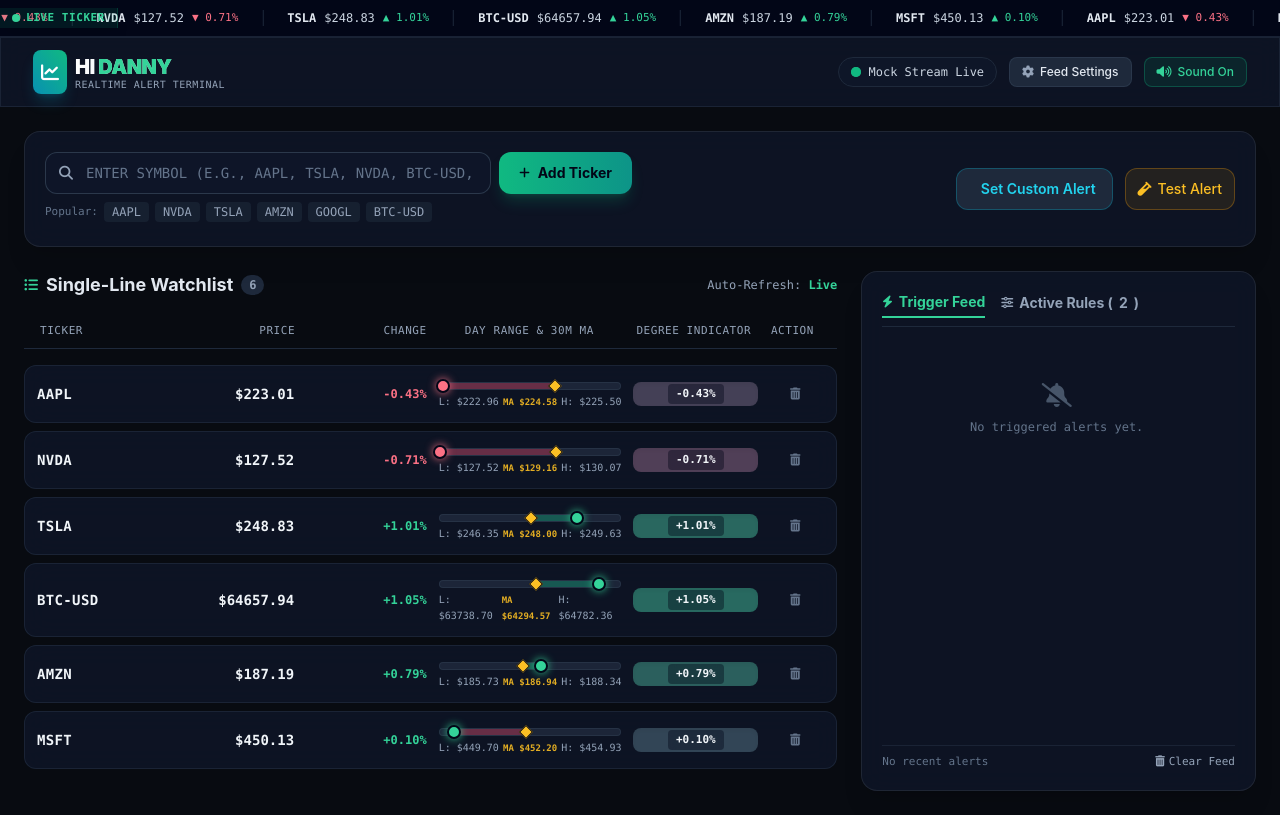
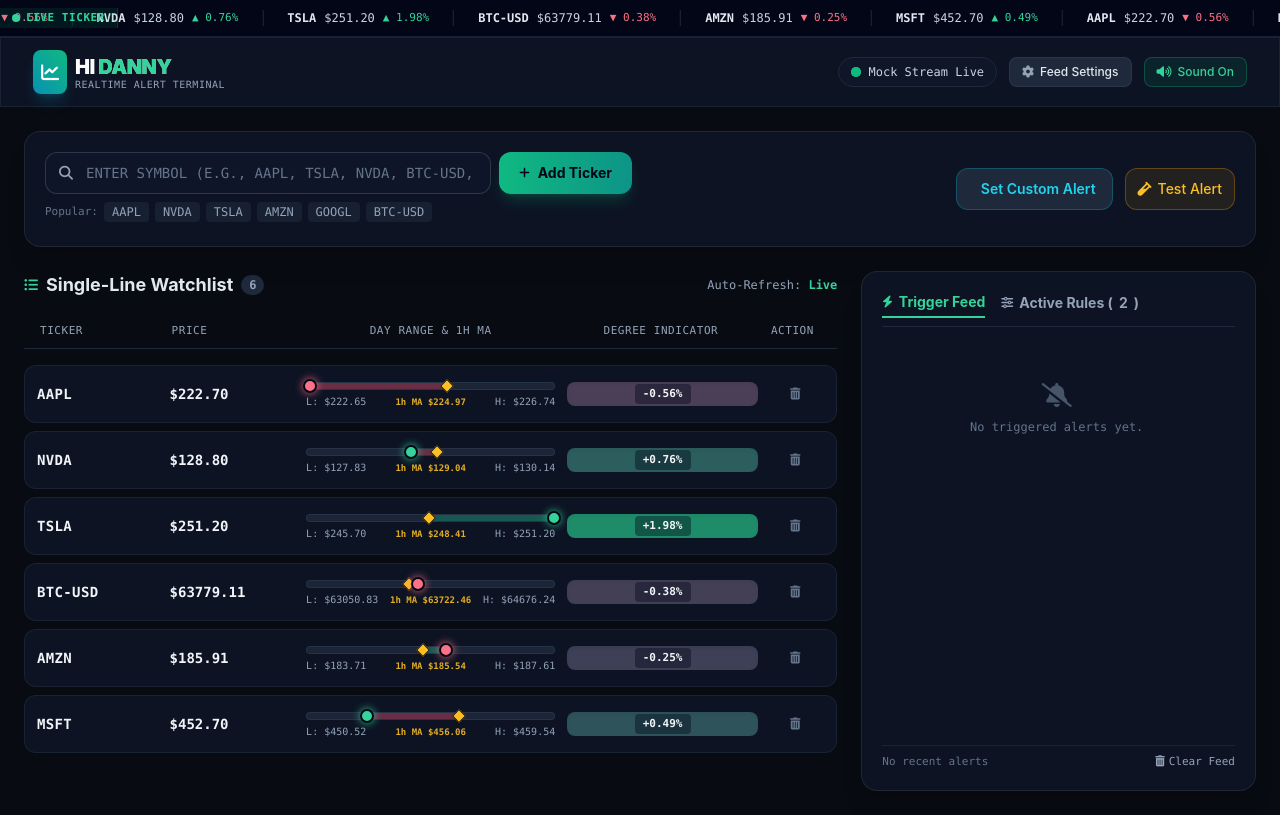
Before and after one commit to decibel08/stock-terminal, a plain HTML site: page index.html in a window 1280 px wide. Drawn offline with nearby package versions, Linux system fonts and the light colour scheme.

Commit message:
better spacing

```diff
--- a/index.html
+++ b/index.html
@@ -190,10 +190,9 @@
                 <!-- Watchlist Table Header -->
                 <div class="hidden sm:grid grid-cols-12 gap-2 px-4 py-2 text-[11px] font-mono text-slate-400 uppercase tracking-wider border-b border-slate-800">
                     <div class="col-span-2">Ticker</div>
-                    <div class="col-span-2 text-right">Price</div>
-                    <div class="col-span-2 text-right">Change</div>
-                    <div class="col-span-3 text-center">Day Range & 30m MA</div>
-                    <div class="col-span-2 text-center">Degree Indicator</div>
+                    <div class="col-span-2 text-left">Price</div>
+                    <div class="col-span-4 text-center">Day Range & 1h MA</div>
+                    <div class="col-span-3 text-center">Degree Indicator</div>
                     <div class="col-span-1 text-center">Action</div>
                 </div>
 
@@ -422,7 +421,7 @@
                     stock.openPrice = data.pc || data.o || stock.openPrice;
                     stock.changePct = ((data.c - stock.openPrice) / stock.openPrice) * 100;
                     stock.history.push(data.c);
-                    if (stock.history.length > 30) stock.history.shift();
+                    if (stock.history.length > 60) stock.history.shift();
 
                     evaluateAlertRules(stock);
                 }
@@ -467,7 +466,7 @@
                                     stock.low = Math.min(stock.low, trade.p);
                                     stock.changePct = ((trade.p - stock.openPrice) / stock.openPrice) * 100;
                                     stock.history.push(trade.p);
-                                    if (stock.history.length > 30) stock.history.shift();
+                                    if (stock.history.length > 60) stock.history.shift();
 
                                     evaluateAlertRules(stock);
                                 }
@@ -547,7 +546,7 @@
             const history = [];
             let current = basePrice;
 
-            for (let i = 0; i < 25; i++) {
+            for (let i = 0; i < 50; i++) {
                 const variation = (Math.random() - 0.49) * (basePrice * 0.008);
                 current = Math.max(1, current + variation);
                 history.push(current);
@@ -592,6 +591,9 @@
             AppState.alertRules.forEach(rule => {
                 if (rule.symbol !== stock.symbol) return;
 
+                // Skip triggering if rule has already fired in this session
+                if (rule.triggeredInSession) return;
+
                 let triggered = false;
                 let message = '';
 
@@ -610,6 +612,7 @@
                 }
 
                 if (triggered) {
+                    rule.triggeredInSession = true; // Mark as fired once for this session
                     triggerAlertEffects(rule, stock, message);
                 }
             });
@@ -725,7 +728,6 @@
                 const isPositive = stock.changePct >= 0;
                 const shadedBg = getDegreeShade(stock.changePct);
 
-                // Calculate 30-min Moving Average & Range positioning
                 const maVal = stock.history && stock.history.length > 0
                     ? stock.history.reduce((sum, val) => sum + val, 0) / stock.history.length
                     : stock.price;
@@ -744,33 +746,26 @@
                 card.innerHTML = `
                     <div class="grid grid-cols-12 gap-2 items-center">
                         <!-- Ticker Symbol -->
-                        <div class="col-span-4 sm:col-span-2 flex items-center gap-2">
+                        <div class="col-span-3 sm:col-span-2 flex items-center gap-1.5">
                             <span class="font-bold text-slate-100 text-sm tracking-wide">${stock.symbol}</span>
                         </div>
 
                         <!-- Price -->
-                        <div class="col-span-4 sm:col-span-2 text-right">
+                        <div class="col-span-3 sm:col-span-2 text-left">
                             <span class="font-bold text-slate-100 text-sm">$${stock.price.toFixed(2)}</span>
                         </div>
 
-                        <!-- % Change -->
-                        <div class="col-span-4 sm:col-span-2 text-right">
-                            <span class="font-bold ${isPositive ? 'text-emerald-400' : 'text-rose-400'}">
-                                ${isPositive ? '+' : ''}${stock.changePct.toFixed(2)}%
-                            </span>
-                        </div>
-
-                        <!-- Session High / Low Range with 30-Min Moving Average Indicator Bar -->
-                        <div class="hidden sm:flex flex-col justify-center sm:col-span-3 px-1">
+                        <!-- Session High / Low Range with 1-Hour Moving Average Indicator Bar -->
+                        <div class="hidden sm:flex flex-col justify-center sm:col-span-4 px-1">
                             <div class="relative w-full h-2 bg-slate-800/90 rounded-full border border-slate-700/50 my-1 overflow-visible">
                                 <!-- Momentum Highlight Bar (between MA and Current Price) -->
                                 <div class="absolute top-0 bottom-0 ${pricePct >= maPct ? 'bg-emerald-500/35' : 'bg-rose-500/35'} rounded-full transition-all duration-300"
                                      style="left: ${Math.min(pricePct, maPct)}%; width: ${Math.max(2, Math.abs(pricePct - maPct))}%;"></div>
 
-                                <!-- 30-Min MA Marker (Amber Diamond Pip) -->
+                                <!-- 1-Hour MA Marker (Amber Diamond Pip) -->
                                 <div class="absolute top-1/2 -translate-y-1/2 -translate-x-1/2 w-2.5 h-2.5 bg-amber-400 rotate-45 border border-slate-950 shadow-sm z-10 transition-all duration-300"
                                      style="left: ${maPct}%;"
-                                     title="30m Moving Average: $${maVal.toFixed(2)}"></div>
+                                     title="1-Hour Moving Average: $${maVal.toFixed(2)}"></div>
 
                                 <!-- Current Price Marker (Glowing Circle) -->
                                 <div class="absolute top-1/2 -translate-y-1/2 -translate-x-1/2 w-3.5 h-3.5 ${isPositive ? 'bg-emerald-400 shadow-[0_0_8px_rgba(52,211,153,0.9)]' : 'bg-rose-400 shadow-[0_0_8px_rgba(251,113,133,0.9)]'} border-2 border-slate-950 rounded-full z-20 transition-all duration-300"
@@ -778,16 +773,16 @@
                                      title="Current Price: $${stock.price.toFixed(2)}"></div>
                             </div>
 
-                            <!-- Range Extreme Readouts & MA Display -->
+                            <!-- Range Extreme Readouts & 1h MA Display -->
                             <div class="flex justify-between items-center text-[10px] text-slate-400 font-mono">
                                 <span title="Session Low">L: $${stock.low.toFixed(2)}</span>
-                                <span class="text-amber-400/90 text-[9px] font-semibold" title="30-Minute Moving Average">MA $${maVal.toFixed(2)}</span>
+                                <span class="text-amber-400/90 text-[9px] font-semibold" title="1-Hour Moving Average">1h MA $${maVal.toFixed(2)}</span>
                                 <span title="Session High">H: $${stock.high.toFixed(2)}</span>
                             </div>
                         </div>
 
                         <!-- Shaded Color Box (Degree Indicator) -->
-                        <div class="col-span-10 sm:col-span-2">
+                        <div class="col-span-5 sm:col-span-3">
                             <div class="h-6 rounded-lg flex items-center justify-center font-bold text-[11px] text-slate-950 shadow-inner transition-all duration-300"
                                  style="background-color: ${shadedBg}; shadow: 0 0 10px ${shadedBg};">
                                 <span class="bg-slate-950/40 text-slate-100 px-2 py-0.5 rounded backdrop-blur-sm">
@@ -797,7 +792,7 @@
                         </div>
 
                         <!-- Action -->
-                        <div class="col-span-2 sm:col-span-1 text-center">
+                        <div class="col-span-1 text-center">
                             <button onclick="removeStockFromWatchlist(event, '${symbol}')" class="text-slate-500 hover:text-rose-400 transition p-1" title="Remove Ticker">
                                 <i class="fa-solid fa-trash-can"></i>
                             </button>
@@ -972,7 +967,7 @@
                     stock.low = Math.min(stock.low, newPrice);
                     stock.changePct = ((newPrice - stock.openPrice) / stock.openPrice) * 100;
                     stock.history.push(newPrice);
-                    if (stock.history.length > 30) stock.history.shift();
+                    if (stock.history.length > 60) stock.history.shift();
 
                     evaluateAlertRules(stock);
                 });
```
